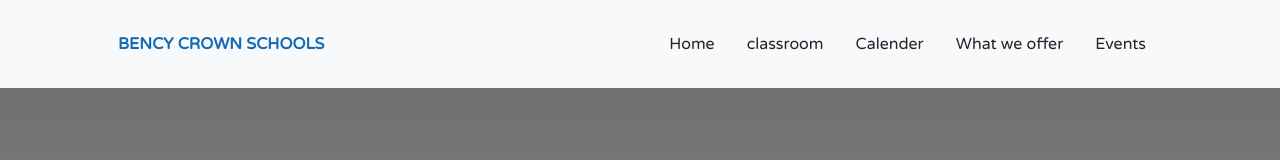
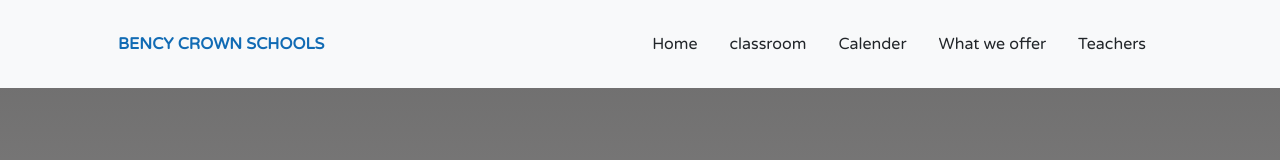
Before and after one commit to Codex-I/Bency-Crown-schools, a plain HTML site: page index.html in a window 1280 px wide. Shown: the top 160 px of the page. Drawn offline with nearby package versions, Linux system fonts and the light colour scheme.

Commit message:
fifth commit

```diff
--- a/index.html
+++ b/index.html
@@ -49,7 +49,7 @@
                     </li>
 
                     <li class="nav-item">
-                        <a href="#event" class="nav-link text-dark firstlinks">Events</a>
+                        <a href="#teacher" class="nav-link text-dark firstlinks">Teachers</a>
                     </li>
                 </ul>
             </div>
@@ -468,7 +468,7 @@
         </div>
     </section>
 
-    <section class="bg-white p-md-5 p-3 pt-5 d-flex flex-column gap-5 align-items-center">
+    <section class="bg-white p-md-5 p-3 pt-5 d-flex flex-column gap-5 align-items-center" id="teacher">
         <div class="d-flex flex-column gap-3 align-items-center">
             <h3 class="offerhro fw-bold">Our Teachers</h3>
             <p class="col-md-6 text-center text-secondary">We have an excellent teacher to child ratio at our
```
